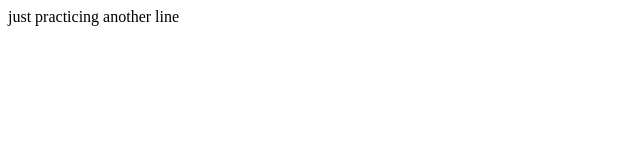
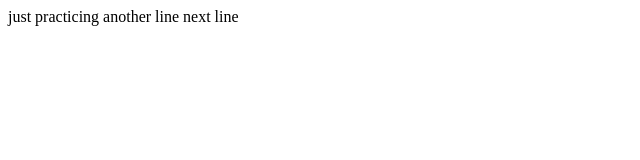
Before and after one commit to t3ju-doyin/random, a plain HTML site: page index.html in a window 1280 px wide. Shown: the full height of the page, 0-640 px from the left. Drawn offline with Linux system fonts and the light colour scheme.

Commit message:
Initial commit

```diff
--- a/index.html
+++ b/index.html
@@ -9,5 +9,6 @@
 <body>
     just practicing
     another line
+    next line
 </body>
 </html>
```
